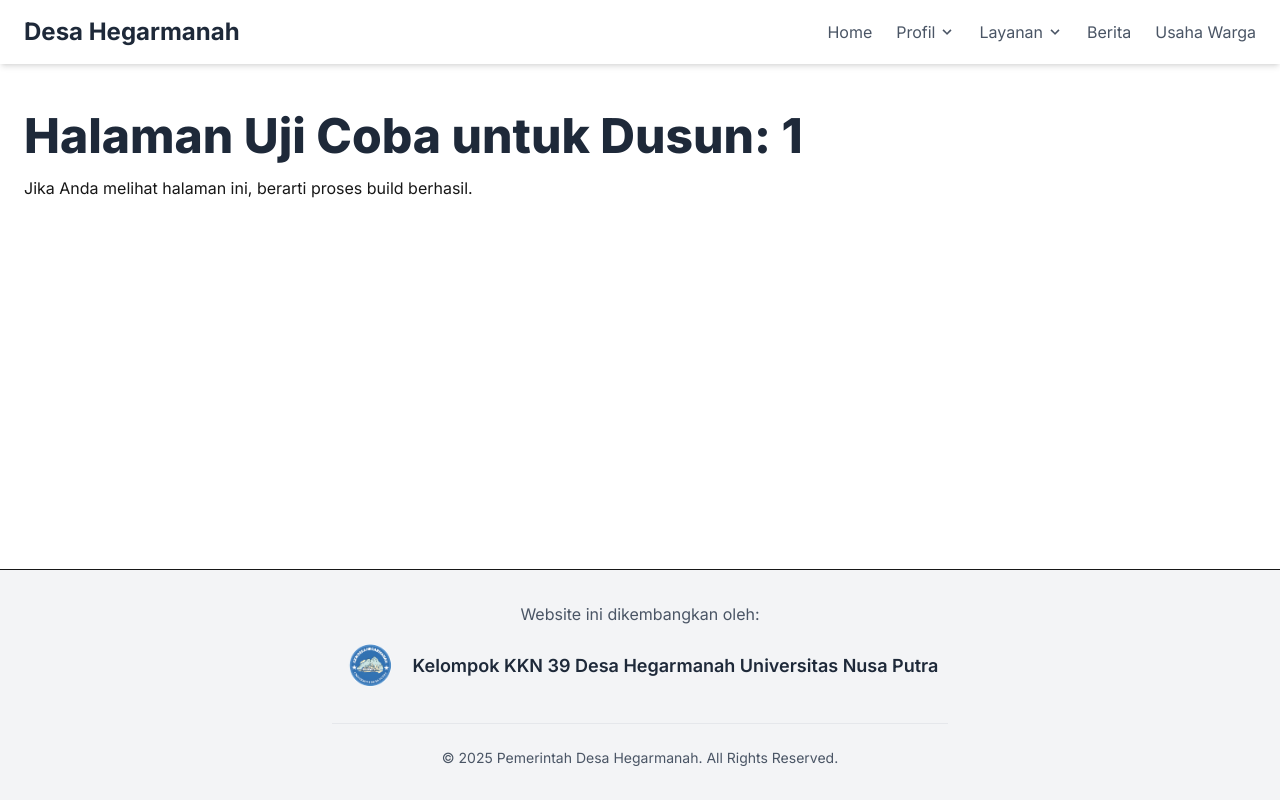
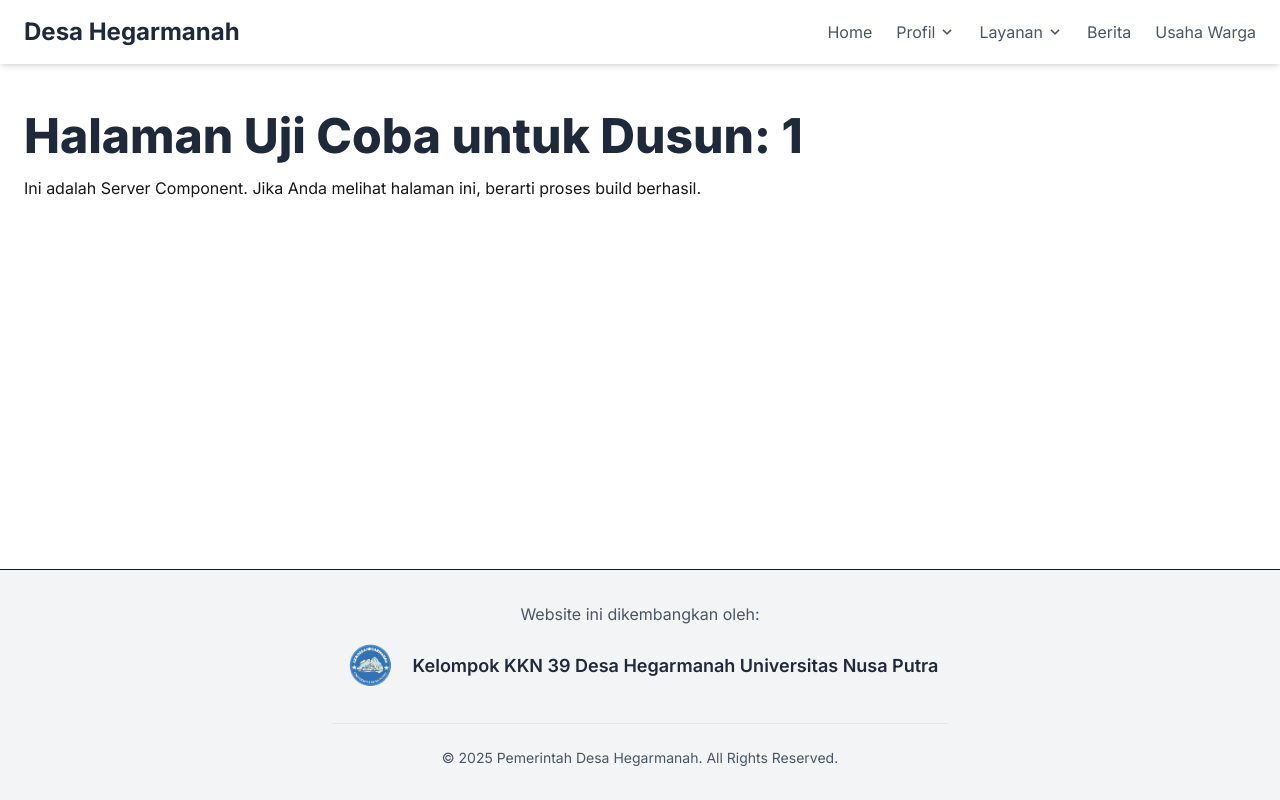
Before and after one commit to abel-TI23/website-desa-hegarmanah, a Next.js app: page /dusun/1 in a window 1280 px wide. Built offline with nearby package versions, Linux system fonts and the light colour scheme.

Commit message:
Update1 page.tsx

```diff
--- a/src/app/dusun/[slug]/page.tsx
+++ b/src/app/dusun/[slug]/page.tsx
@@ -1,7 +1,11 @@
 // src/app/dusun/[slug]/page.tsx
-'use client';
 
-// --- LANGKAH DEBUGGING: Menggunakan tipe yang paling sederhana dan benar ---
+// --- LANGKAH DEBUGGING TERAKHIR: Menjadikan halaman sebagai Server Component ---
+// Dengan menghapus 'use client', kita menjadikan ini Server Component,
+// bentuk paling dasar dari sebuah halaman di Next.js App Router.
+// Jika build dengan kode ini TETAP GAGAL, maka masalahnya hampir pasti
+// berada di luar kode aplikasi (misalnya cache Vercel, bug versi Next.js, dll.)
+
 // Kita mendefinisikan tipe props untuk halaman dinamis ini.
 type DusunPageProps = {
   params: {
@@ -9,16 +13,6 @@ type DusunPageProps = {
   };
 };
 
-/**
- * --- LANGKAH DEBUGGING: Menyederhanakan Komponen ---
- * Kami mengganti seluruh logika kompleks dengan satu baris JSX sederhana.
- * Ini bertujuan untuk memeriksa apakah error build berasal dari pengetikan (typing)
- * atau dari logika di dalam komponen (useState, useEffect, Firebase, dll).
- * * Jika build dengan kode ini BERHASIL, berarti masalah ada di dalam logika
- * yang kita hapus sementara.
- * Jika build dengan kode ini TETAP GAGAL, berarti masalahnya lebih dalam
- * (kemungkinan di konfigurasi tsconfig.json atau bug di versi Next.js).
- */
 export default function HalamanDetailDusun({ params }: DusunPageProps) {
   return (
     <div className="bg-white py-12">
@@ -26,7 +20,9 @@ export default function HalamanDetailDusun({ params }: DusunPageProps) {
         <h1 className="text-5xl font-extrabold text-gray-800">
           Halaman Uji Coba untuk Dusun: {params.slug}
         </h1>
-        <p className="mt-4">Jika Anda melihat halaman ini, berarti proses build berhasil.</p>
+        <p className="mt-4">
+          Ini adalah Server Component. Jika Anda melihat halaman ini, berarti proses build berhasil.
+        </p>
       </div>
     </div>
   );
```
